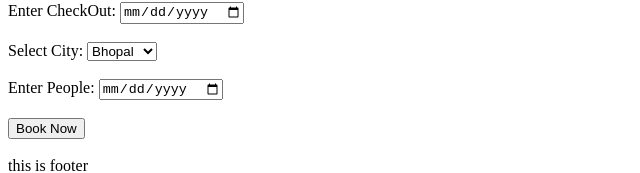
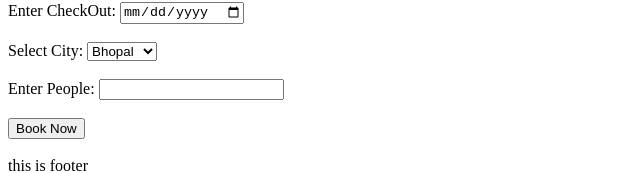
Before and after one commit to Tanishkagupta123/React, a React (Vite) app: page /booking in a window 1280 px wide. Shown: the part 340-513 px from the top of the page, without its empty margins (0-640 px from the left). Built offline with nearby package versions, Linux system fonts and the light colour scheme.

Commit message:
first commit

```diff
--- a/package.json
+++ b/package.json
@@ -15,6 +15,7 @@
     "react": "^19.2.0",
     "react-dom": "^19.2.0",
     "react-router-dom": "^7.12.0",
+    "swiper": "^12.0.3",
     "tailwindcss": "^4.1.18"
   },
   "devDependencies": {
--- a/src/Bookingform.jsx
+++ b/src/Bookingform.jsx
@@ -1,7 +1,8 @@
 import React, { useState } from 'react'
+import axios from "axios";
+
 
 const Bookingform = () => {
-
 
   let [form, setform] = useState({
 
@@ -15,10 +16,40 @@ const Bookingform = () => {
 
   })
 
-  let handlechange=()=>{
+  let handlechange=(e)=>{
 
 
-    setform({...form,[e.terget.name]:[e.terget.value]})
+    setform({...form,[e.target.name]:e.target.value})
+  }
+
+
+  let handleSubmit=(e)=>{
+
+    e.preventDefault()
+
+    let valid=true
+
+    if (form.name.trim()==''){
+
+      alert('name cannot be empty')
+      valid=false
+
+    }
+
+    if (valid){
+
+      let api='http://localhost:3000/MovieTicket'
+      axios.post(api,form).then( (e)=>{
+
+        alert('Booking Confirmed')
+      }
+
+
+
+
+      )
+    }
+
   }
 
   return (
@@ -26,12 +57,13 @@ const Bookingform = () => {
     <>
 
 
-      <form>
+
+      <form onSubmit={handleSubmit}>
 
         Enter name: <input type="text" name='name' value={form.name} onChange={handlechange} /> <br /><br />
         Enter num: <input type="text" name='num' value={form.num} onChange={handlechange} /> <br /><br />
 
-        Enter aadharno: <input type="text" name='adharno' value={form.aadharno} onChange={handlechange} /> <br /><br />
+        Enter aadharno: <input type="text" name='aadharno' value={form.aadharno} onChange={handlechange} /> <br /><br />
 
         Enter Checkin: <input type="date" name='CheckIn' value={form.CheckIn} onChange={handlechange} /> <br /><br />
 
@@ -53,7 +85,7 @@ const Bookingform = () => {
 
         </select><br /><br />
 
-        Enter People: <input type="date" name='people' value={form.people} onChange={handlechange} /> <br /><br />
+        Enter People: <input type="number" name='people' value={form.people} onChange={handlechange} /> <br /><br />
 
         <button>Book Now</button><br /><br />
 
--- a/src/database/db.json
+++ b/src/database/db.json
@@ -19,6 +19,16 @@
       "city": "Goa",
       "people": "1",
       "id": "8ed7"
+    },
+    {
+      "id": "fcd1",
+      "name": "tanishka gupta",
+      "num": "3232412312",
+      "aadharno": "57687987989",
+      "CheckIn": "2026-01-26",
+      "CheckOut": "2026-01-28",
+      "city": "Indore",
+      "people": "2"
     }
   ]
 }
```
Also changed, not shown: public/pizza.jpg (added), 1 other file (tests, documents, lock files or other folders).
